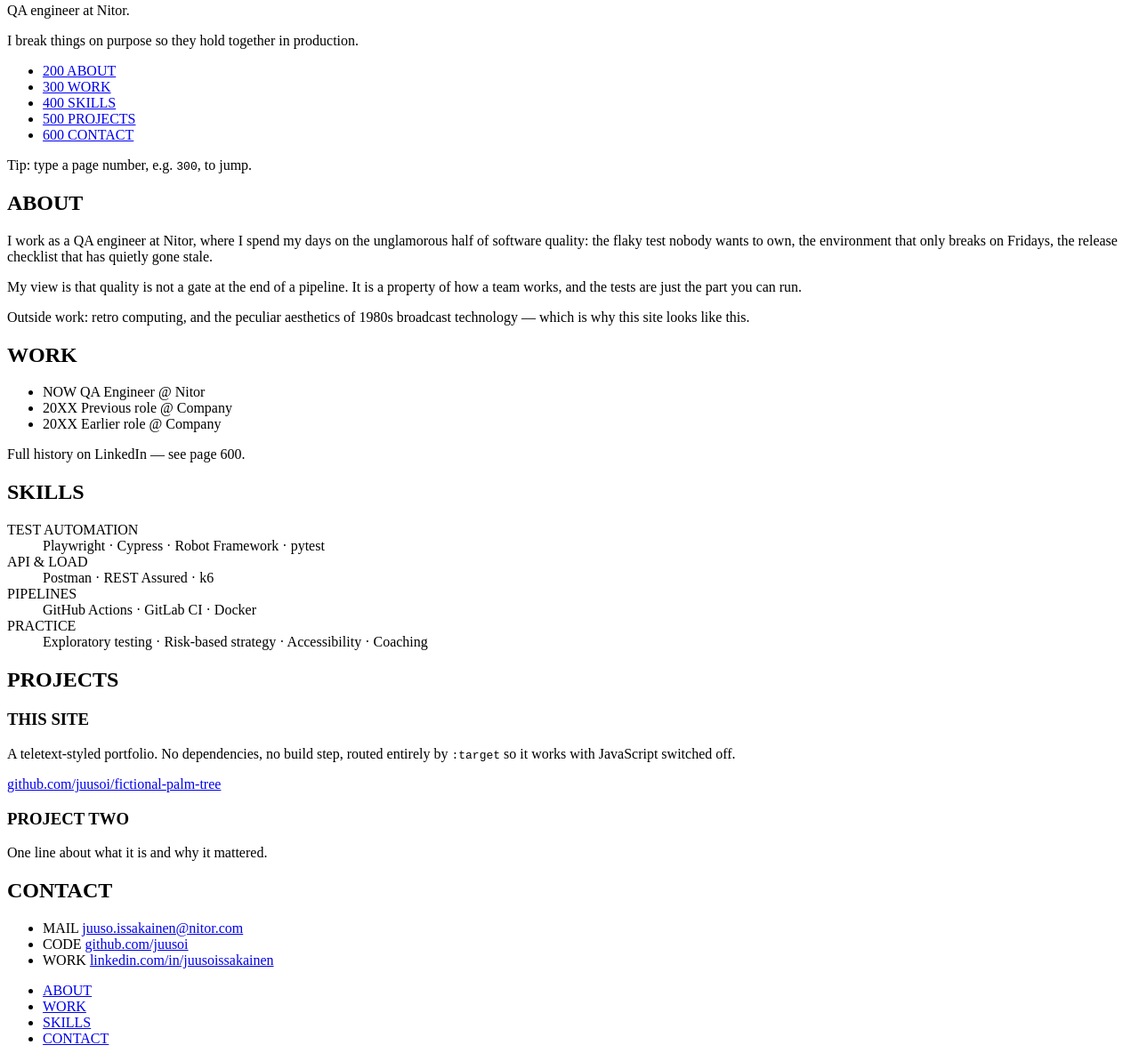
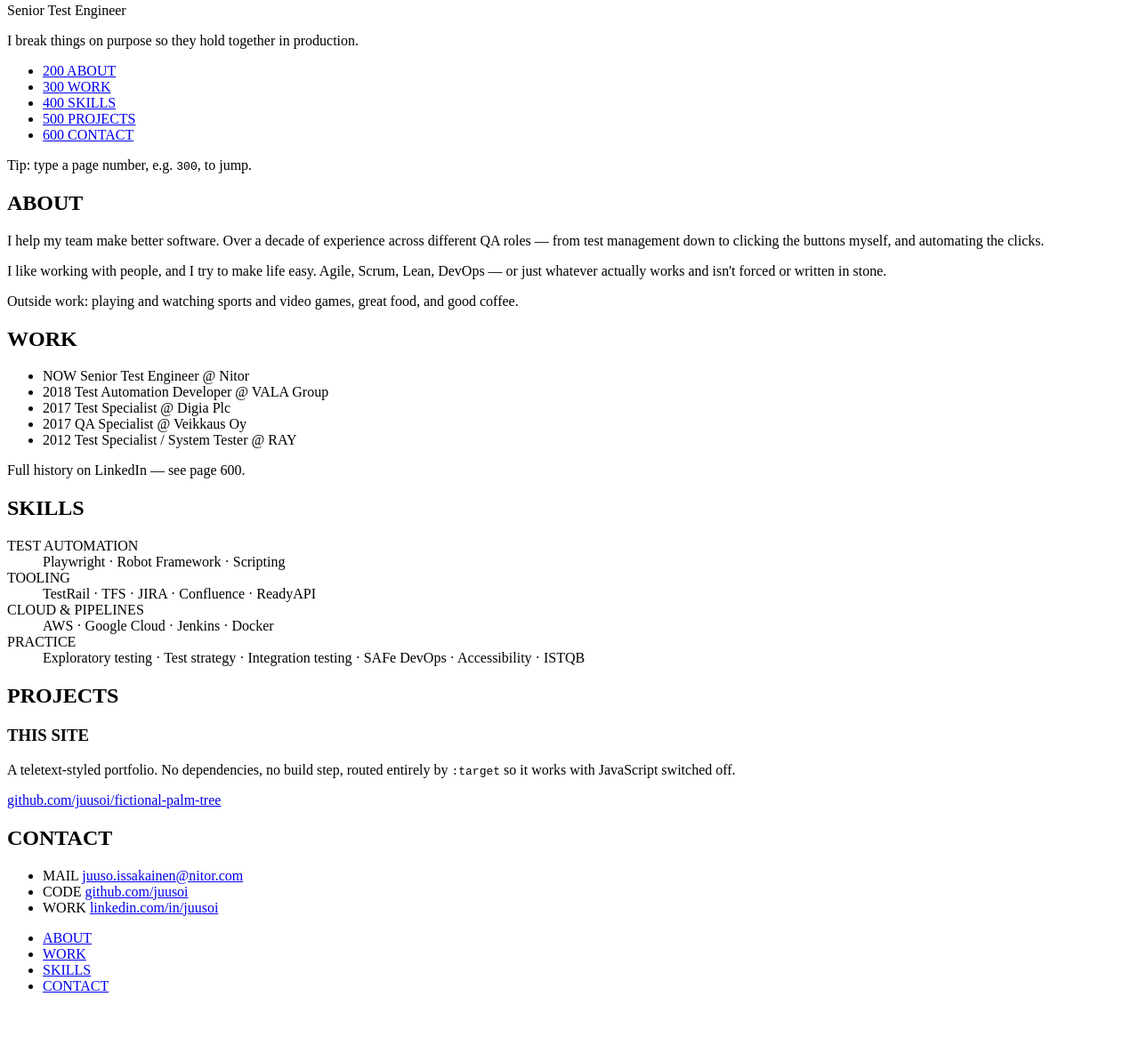
Before and after one commit to juusoi/fictional-palm-tree, a website with bundled scripts: page index.html in a window 1280 px wide. Shown: the part 228-1421 px from the top of the page at 89% size. After the commit the page ends 1362 px from the top, so only its background shows below. Built offline with nearby package versions, Linux system fonts and the light colour scheme.

Commit message:
Replace placeholder bio, work history, skills and projects with real content
Fills in the TODO(juuso) markers with actual bio, employment history from LinkedIn, certifications/skills, and drops the unverified second project and the now-stale README content warning.

```diff
--- a/index.html
+++ b/index.html
@@ -14,7 +14,7 @@
     <title>P100 — Juuso Issakainen</title>
     <meta
       name="description"
-      content="Juuso Issakainen — QA engineer at Nitor. A teletext-styled portfolio."
+      content="Juuso Issakainen — Senior Test Engineer at Nitor. A teletext-styled portfolio."
     />
     <link rel="canonical" href="https://juuso.issakainen.fi/" />
     <link rel="stylesheet" href="assets/css/teletext.css" />
@@ -51,8 +51,7 @@
             ▙▄▄▄▄▄▄▄▄▄▄▄▄▄▄▄▄▄▄▄▄▄▄▄▄▄▄▄▄▄▄▄▄▄▄▄▄▄▟
           </p>
 
-          <p class="tt-tagline">QA engineer at Nitor.</p>
-          <!-- TODO(juuso): verify — the line below is invented, rewrite it in your own words. -->
+          <p class="tt-tagline">Senior Test Engineer</p>
           <p class="tt-tagline tt-green">
             I break things on purpose so they hold together in production.
           </p>
@@ -106,21 +105,18 @@
           tabindex="-1"
         >
           <h2 id="p200-h" class="tt-dh tt-dh--green">ABOUT</h2>
-          <!-- TODO(juuso): verify — everything in this section is invented apart from
-               "QA engineer" and "Nitor". Replace with your own bio. -->
           <p>
-            I&nbsp;work as a QA engineer at Nitor, where I spend my days on the
-            unglamorous half of software quality: the flaky test nobody wants to own, the
-            environment that only breaks on Fridays, the release checklist that has
-            quietly gone stale.
+            I&nbsp;help my team make better software. Over a decade of experience across
+            different QA roles — from test management down to clicking the buttons myself,
+            and automating the clicks.
           </p>
           <p>
-            My view is that quality is not a gate at the end of a pipeline. It is a
-            property of how a team works, and the tests are just the part you can run.
+            I like working with people, and I try to make life easy. Agile, Scrum, Lean,
+            DevOps — or just whatever actually works and isn't forced or written in stone.
           </p>
           <p class="tt-cyan">
-            Outside work: retro computing, and the peculiar aesthetics of 1980s broadcast
-            technology — which is why this site looks like this.
+            Outside work: playing and watching sports and video games, great food, and
+            good coffee.
           </p>
         </section>
 
@@ -133,24 +129,35 @@
           tabindex="-1"
         >
           <h2 id="p300-h" class="tt-dh tt-dh--yellow">WORK</h2>
-          <!-- TODO(juuso): verify — dates and earlier roles are placeholders. -->
           <ul class="tt-rows">
             <li>
               <span class="tt-rows__year tt-green">NOW</span>
               <span class="tt-rows__what"
-                >QA Engineer<span class="tt-dim"> @ </span>Nitor</span
+                >Senior Test Engineer<span class="tt-dim"> @ </span>Nitor</span
               >
             </li>
             <li>
-              <span class="tt-rows__year tt-green">20XX</span>
+              <span class="tt-rows__year tt-green">2018</span>
               <span class="tt-rows__what"
-                >Previous role<span class="tt-dim"> @ </span>Company</span
+                >Test Automation Developer<span class="tt-dim"> @ </span>VALA Group</span
               >
             </li>
             <li>
-              <span class="tt-rows__year tt-green">20XX</span>
+              <span class="tt-rows__year tt-green">2017</span>
               <span class="tt-rows__what"
-                >Earlier role<span class="tt-dim"> @ </span>Company</span
+                >Test Specialist<span class="tt-dim"> @ </span>Digia Plc</span
+              >
+            </li>
+            <li>
+              <span class="tt-rows__year tt-green">2017</span>
+              <span class="tt-rows__what"
+                >QA Specialist<span class="tt-dim"> @ </span>Veikkaus Oy</span
+              >
+            </li>
+            <li>
+              <span class="tt-rows__year tt-green">2012</span>
+              <span class="tt-rows__what"
+                >Test Specialist / System Tester<span class="tt-dim"> @ </span>RAY</span
               >
             </li>
           </ul>
@@ -166,19 +173,21 @@
           tabindex="-1"
         >
           <h2 id="p400-h" class="tt-dh tt-dh--cyan">SKILLS</h2>
-          <!-- TODO(juuso): verify — plausible for a QA engineer, but not sourced from you. -->
           <dl class="tt-skills">
             <dt class="tt-yellow">TEST AUTOMATION</dt>
-            <dd>Playwright · Cypress · Robot Framework · pytest</dd>
+            <dd>Playwright · Robot Framework · Scripting</dd>
 
-            <dt class="tt-yellow">API &amp; LOAD</dt>
-            <dd>Postman · REST Assured · k6</dd>
+            <dt class="tt-yellow">TOOLING</dt>
+            <dd>TestRail · TFS · JIRA · Confluence · ReadyAPI</dd>
 
-            <dt class="tt-yellow">PIPELINES</dt>
-            <dd>GitHub Actions · GitLab CI · Docker</dd>
+            <dt class="tt-yellow">CLOUD &amp; PIPELINES</dt>
+            <dd>AWS · Google Cloud · Jenkins · Docker</dd>
 
             <dt class="tt-yellow">PRACTICE</dt>
-            <dd>Exploratory testing · Risk-based strategy · Accessibility · Coaching</dd>
+            <dd>
+              Exploratory testing · Test strategy · Integration testing · SAFe DevOps ·
+              Accessibility · ISTQB
+            </dd>
           </dl>
         </section>
 
@@ -191,7 +200,6 @@
           tabindex="-1"
         >
           <h2 id="p500-h" class="tt-dh tt-dh--magenta">PROJECTS</h2>
-          <!-- TODO(juuso): verify — replace with real projects. -->
           <article class="tt-card">
             <h3 class="tt-yellow">THIS SITE</h3>
             <p>
@@ -208,10 +216,6 @@
                 github.com/juusoi/fictional-palm-tree
               </a>
             </p>
-          </article>
-          <article class="tt-card">
-            <h3 class="tt-yellow">PROJECT TWO</h3>
-            <p>One line about what it is and why it mattered.</p>
           </article>
         </section>
 
@@ -240,14 +244,10 @@
               </span>
             </li>
             <li>
-              <!-- TODO(juuso): verify — confirm this LinkedIn slug is yours. -->
               <span class="tt-rows__year tt-cyan">WORK</span>
               <span class="tt-rows__what">
-                <a
-                  href="https://www.linkedin.com/in/juusoissakainen/"
-                  rel="noopener noreferrer"
-                >
-                  linkedin.com/in/juusoissakainen
+                <a href="https://www.linkedin.com/in/juusoi/" rel="noopener noreferrer">
+                  linkedin.com/in/juusoi
                 </a>
               </span>
             </li>
```
Also changed, not shown: README.md.
